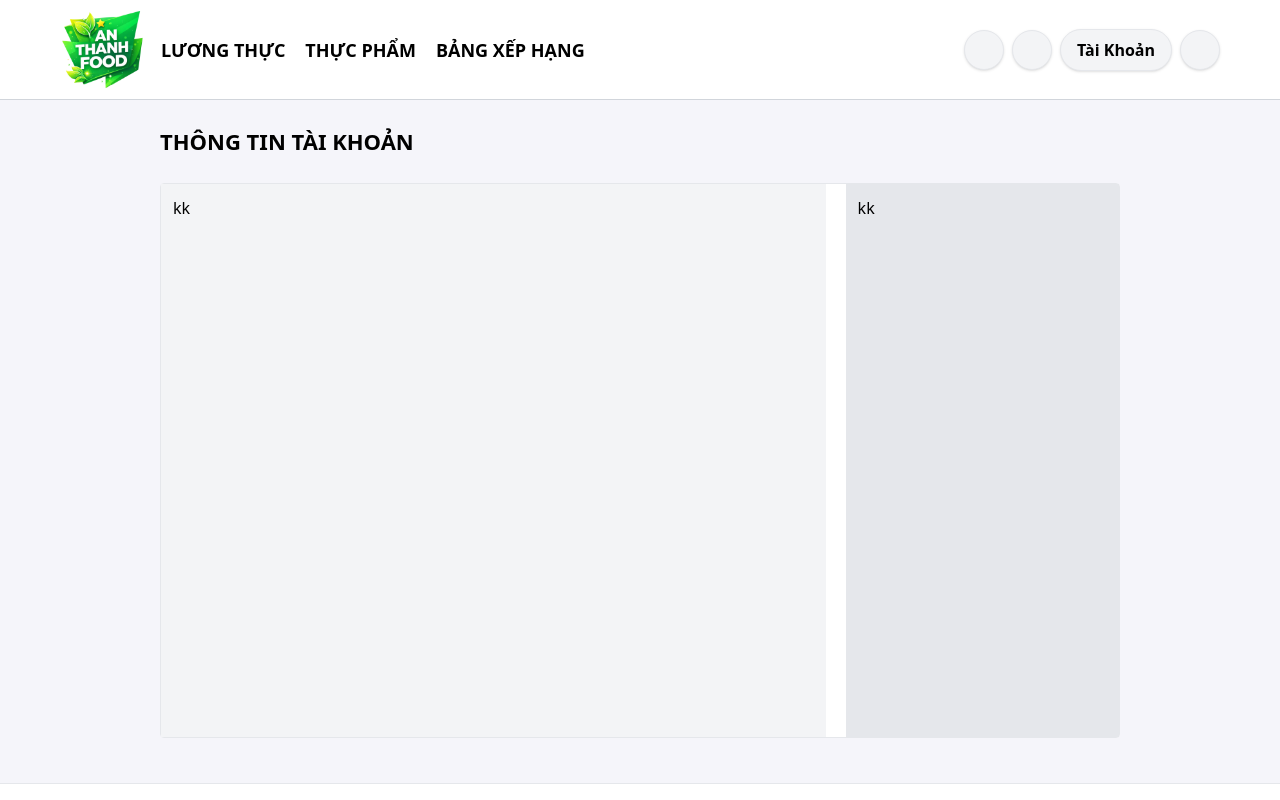
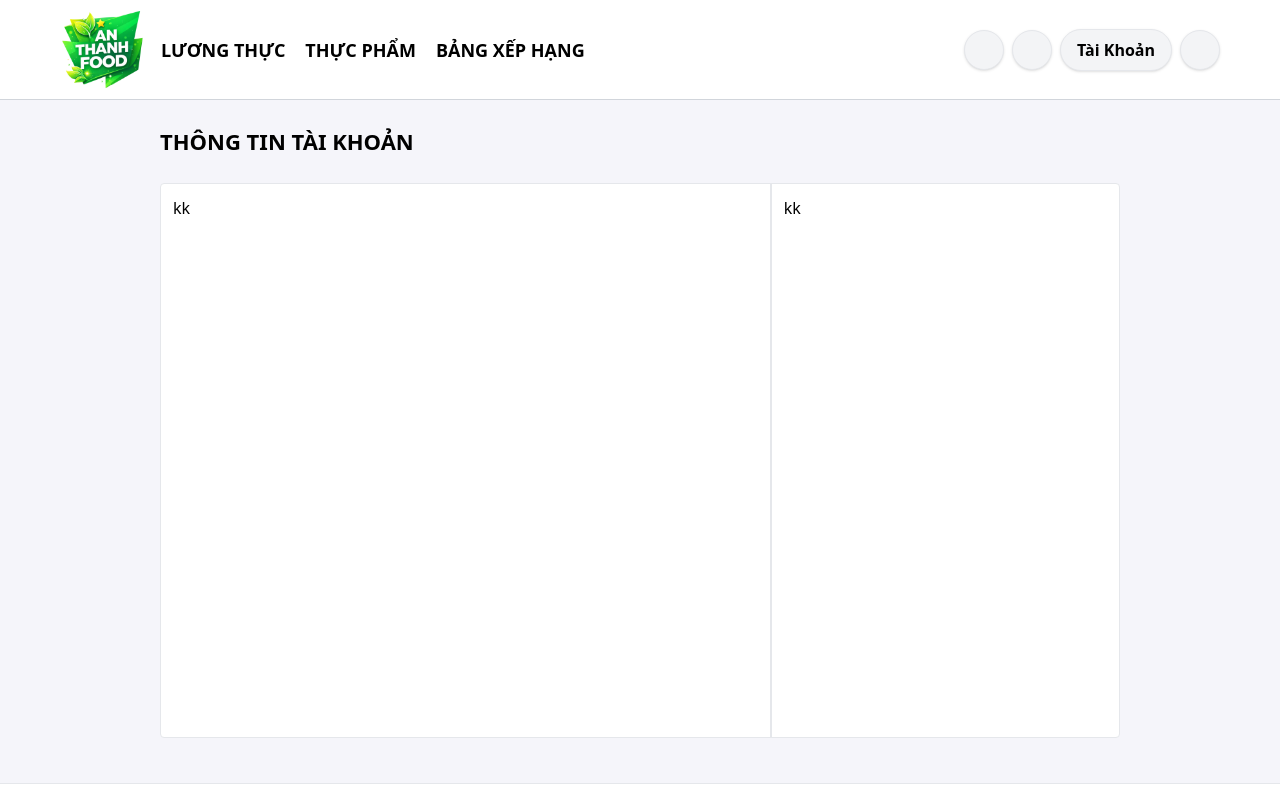
Before and after one commit to SongDuy/web-an-thanh-food, a React (Create React App) app: page /account/profile in a window 1280 px wide. Shown: the top 800 px of the page. Built offline with nearby package versions, Linux system fonts and the light colour scheme; some icons are missing.

Commit message:
Update new

```diff
--- a/src/pages/account/Profile.js
+++ b/src/pages/account/Profile.js
@@ -37,12 +37,12 @@ const ProfilePage = () => {
                     </h1>
                 </div>
 
-                <div className="w-full h-[555px] grid grid-cols-10 gap-5 bg-white rounded border">
-                    <div className="col-span-7 bg-gray-100 px-3 py-3">
+                <div className="w-full h-[555px] grid grid-cols-11 bg-white rounded border">
+                    <div className="col-span-7 px-3 py-3 border-r">
                         kk
                     </div>
 
-                    <div className="col-span-3 bg-gray-200 px-3 py-3">
+                    <div className="col-span-4 px-3 py-3 border-l">
                         kk
                     </div>
                 </div>
```
